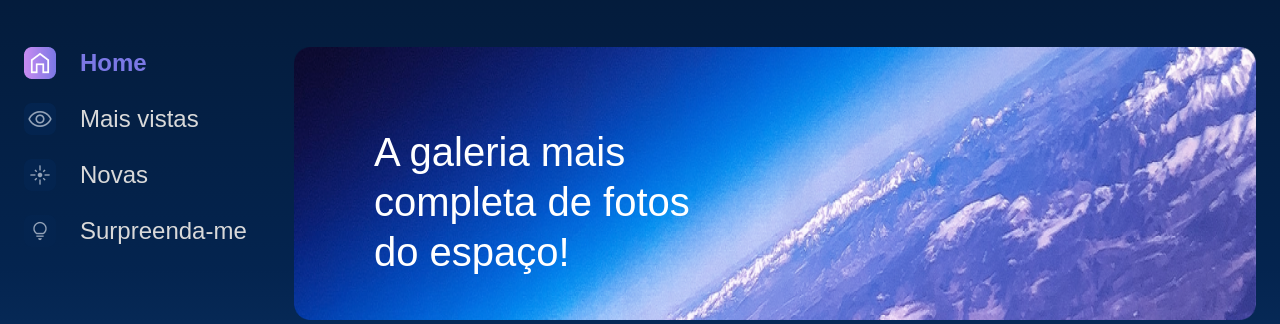
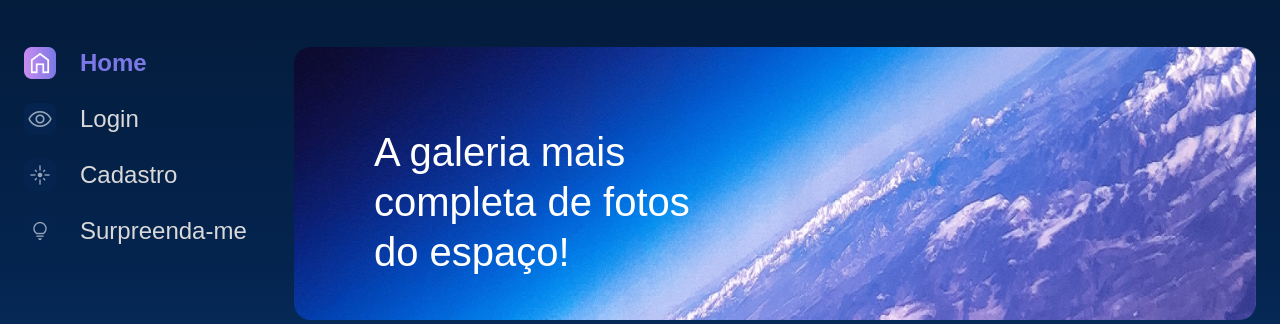
Before and after one commit to strawndri/alura-space, a Django app: page / in a window 1280 px wide. Shown: the part 131-455 px from the top of the page. Run offline with Django 4.2, Linux system fonts and the light colour scheme; data that the repository does not hold is empty.

Commit message:
atualizando a página de login a partir da criação de um formulário django

```diff
--- a/setup/settings.py
+++ b/setup/settings.py
@@ -38,7 +38,8 @@ INSTALLED_APPS = [
     'django.contrib.sessions',
     'django.contrib.messages',
     'django.contrib.staticfiles',
-    'galeria'
+    'galeria.apps.GaleriaConfig',
+    'usuarios.apps.UsuariosConfig',
 ]
 
 MIDDLEWARE = [
--- a/setup/static/styles/style.css
+++ b/setup/static/styles/style.css
@@ -115,6 +115,8 @@ table {
     height: 24px;
     padding: 10px;
     width: 500px;
+    color: #f9f9f9;
+    font-family: 'Space Grotesk', sans-serif;
 }
 
 .busca__icone {
--- a/setup/urls.py
+++ b/setup/urls.py
@@ -22,4 +22,5 @@ from django.conf.urls.static import static
 urlpatterns = [
     path('admin/', admin.site.urls),
     path('', include('galeria.urls')), # carrega todas as rotas de urls, arquivo de galeria
+    path('', include('usuarios.urls')),
 ] + static(settings.MEDIA_URL, document_root=settings.MEDIA_ROOT)
--- a/templates/galeria/partials/_menu_lateral.html
+++ b/templates/galeria/partials/_menu_lateral.html
@@ -1,9 +1,9 @@
 {% load static %}
 <section class="menu-lateral">
     <nav class="menu-lateral__navegacao">
-        <a href=""><img src="{% static '/assets/ícones/1x/Home - ativo.png'%}"> Home</a>
-        <a href="#"><img src="{% static '/assets/ícones/1x/Mais vistas - inativo.png'%}"> Mais vistas</a>
-        <a href="#"><img src="{% static '/assets/ícones/1x/Novas - inativo.png'%}"> Novas</a>
+        <a href="{% url 'index' %}"><img src="{% static '/assets/ícones/1x/Home - ativo.png'%}"> Home</a>
+        <a href="{% url 'login' %}"><img src="{% static '/assets/ícones/1x/Mais vistas - inativo.png'%}"> Login</a>
+        <a href="{% url 'cadastro' %}"><img src="{% static '/assets/ícones/1x/Novas - inativo.png'%}"> Cadastro</a>
         <a href="#"><img src="{% static '/assets/ícones/1x/Surpreenda-me - inativo.png'%}"> Surpreenda-me</a>
     </nav>
 </section>
```
